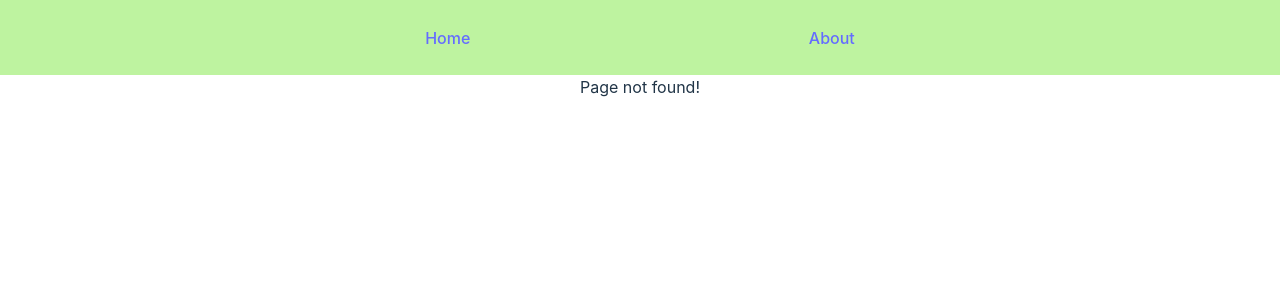
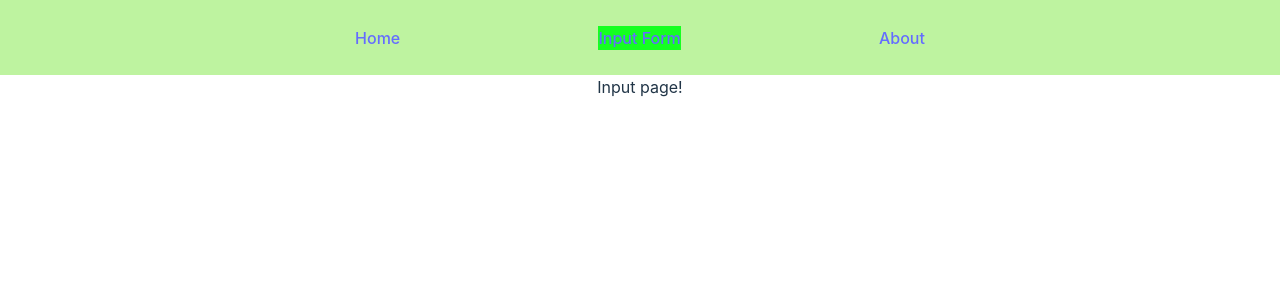
Before and after one commit to kovalevn89/rsschool-react-23, a React (Vite) app in the folder rsschool-react/: page /input in a window 1280 px wide. Before the commit this address had no page. Shown: the top 300 px of the page. Built offline with nearby package versions, Linux system fonts and the light colour scheme.

Commit message:
feat: add input page

```diff
--- a/rsschool-react/src/App.tsx
+++ b/rsschool-react/src/App.tsx
@@ -4,6 +4,7 @@ import { Routes, Route, NavLink } from 'react-router-dom';
 import Mainpage from './pages/Mainpage';
 import Aboutpage from './pages/Aboutpage.jsx';
 import Errorpage from './pages/Errorpage.jsx';
+import Inputpage from './pages/Inputpage.jsx';
 
 function App() {
   return (
@@ -18,6 +19,14 @@ function App() {
           Home
         </NavLink>
         <NavLink
+          to="/input"
+          className={({ isActive, isPending }) =>
+            isPending ? 'pending' : isActive ? 'active' : ''
+          }
+        >
+          Input Form
+        </NavLink>
+        <NavLink
           to="/about"
           className={({ isActive, isPending }) =>
             isPending ? 'pending' : isActive ? 'active' : ''
@@ -30,6 +39,7 @@ function App() {
         <Routes>
           <Route path="/" element={<Mainpage />} />
           <Route path="/about" element={<Aboutpage />} />
+          <Route path="/input" element={<Inputpage />} />
           <Route path="*" element={<Errorpage />} />
         </Routes>
       </main>
--- /dev/null
+++ b/rsschool-react/src/pages/Inputpage.tsx
@@ -0,0 +1,13 @@
+import React from 'react';
+
+class Inputpage extends React.Component {
+  render() {
+    return (
+      <div>
+        <span>Input page!</span>
+      </div>
+    );
+  }
+}
+
+export default Inputpage;
```
